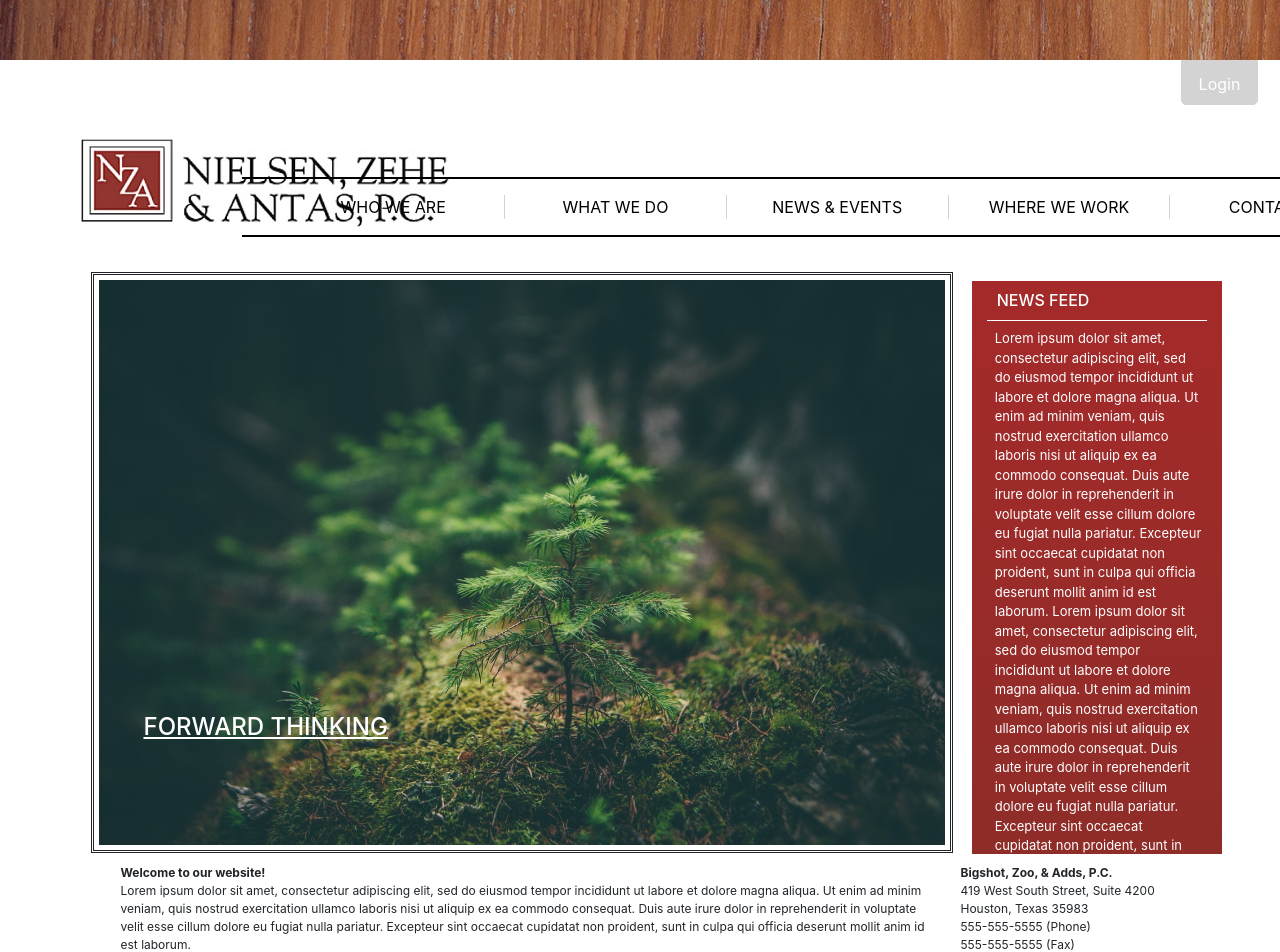
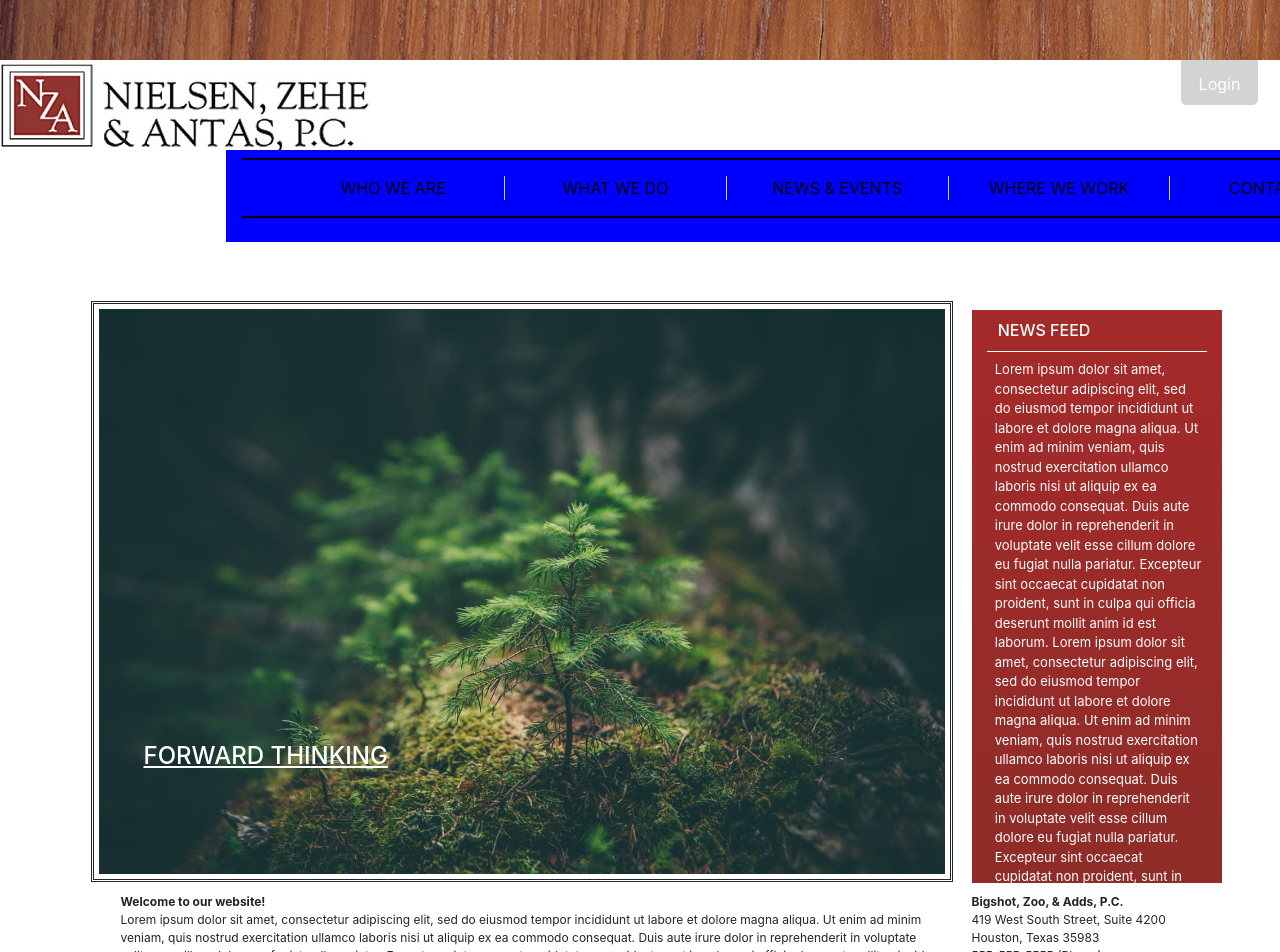
Before and after one commit to tparks18/nza-law-react, a React (Create React App) app: page / in a window 1280 px wide. Shown: the part 180-1132 px from the top of the page. Built offline with nearby package versions, Linux system fonts and the light colour scheme.

Commit message:
logo edit

```diff
--- a/src/App.css
+++ b/src/App.css
@@ -38,14 +38,14 @@ body {
 .logo-wrapper {
   width: 372px;
   height: 90px;
+  background-color:blue;
+  float: left;
+
 }
 
 .logo-wrapper img {
   position: relative;
   width: 100%;
-  margin-left: 80px;
-  margin-top: 75px;
-
 }
 
 .navbar {
@@ -54,6 +54,7 @@ body {
   margin-top: 19px;
   margin-left: 17%;
   margin-right: 27%;
+  background-color: blue;
 }
 
 .navbar ul {
@@ -371,6 +372,10 @@ hr {
   margin-left: 15px;
   margin-right: 15px;
   margin-top: 10px;
-  padding: 10px;
+  padding: 11px;
 }
 /* Josh's Section */
+
+.address-box {
+  margin-left:11px;
+}
--- a/src/App.js
+++ b/src/App.js
@@ -5,7 +5,6 @@ import Home from './views/Home';
 import WhatWeDo from './views/WhatWeDo';
 import WhereWeWork from './views/WhereWeWork';
 import { Route, Switch } from 'react-router-dom';
-// import Footer from '../src/components/Footer'
 
 export default class App extends Component {
   constructor() {
--- a/src/views/Contact/index..js
+++ b/src/views/Contact/index..js
@@ -1,7 +1,7 @@
 import React, { Component } from "react";
+import Page from "../../components/Page";
 // import './App.css';
 // import "bootstrap/dist/css/bootstrap.css";
-import logo from "./sharpened_nza_logo.jpg";
 import stackedNewspapers from "./unsplash-newspaper-stack.png";
 import telephoneBanner from "./telephone-banner-2.jpg";
 import map from "./unsplash-map.png";
@@ -10,14 +10,8 @@ import groupOfLawyers from "./group-of-lawyers.png";
 export default class Contact extends Component {
   render() {
     return (
-      <div>
-        <body>
+        <Page>
           <div class="main-contact-us-box">
-            <div class="login-box">
-              <p>Login</p>
-            </div>
-            <div class="logo-wrapper">
-              <img src={logo} alt="NZA Law Logo" />
 
               {/* <!-- Contact Us Container -->        */}
               <div class="grid-container">
@@ -104,10 +98,8 @@ export default class Contact extends Component {
                 </div>
               </div>
             </div>
-          </div>
           <hr />
-        </body>
-      </div>
+        </Page>
     );
   }
 }
--- a/src/views/Home/index.js
+++ b/src/views/Home/index.js
@@ -6,6 +6,8 @@ export default function Home() {
   return (
     <Page>
       <main>
+        <br />
+        <br />
         <div className="container top-portion">
           <div className="row">
             <div className="col-9 forest-border">
@@ -79,7 +81,7 @@ export default function Home() {
                 </div>
               </div>
               <div className="col-3">
-                <div>
+                <div className="address-box">
                   <p>
                     <b>Bigshot, Zoo, &amp; Adds, P.C.</b>
                     <br />
@@ -97,7 +99,6 @@ export default function Home() {
           </div>
         </div>
       </main>
-      </Page>
-
+    </Page>
   );
 }
--- a/src/views/WhatWeDo/index.js
+++ b/src/views/WhatWeDo/index.js
@@ -1,6 +1,6 @@
 import React, { Component } from "react";
+import Page from "../../components/Page";
 // import './App.css';
-// import "bootstrap/dist/css/bootstrap.css";
 import logo from "./sharpened_nza_logo.jpg";
 import leatherChairs from "./leather_chairs.jpeg";
 import subrogation from "./subrogation.jpeg";
@@ -11,31 +11,13 @@ import business from "./business.jpeg";
 export default class WhatWeDo extends Component {
   render() {
     return (
-      <div>
-        <body>
+        <Page>
           <div className="main-box">
-            <div className="login-box">
-              <p>Login</p>
-            </div>
-            <div className="logo-wrapper">
-              <img src={logo} alt="NZA Law Logo" />
-              <br />
-            </div>
-            <br />
-            <br />
-            <br />
-            <br />
-            <br />
-            <br />
-            <br />
             <main>
-              <br />
-
               <div className="container">
                 <div className="row">
                   <div className="col-3 gradient-style white-background">
                     <h6 className="white-underline">WHAT WE DO</h6>
-
                     <ul className="list-bullet-removed">
                       <li>
                         Subrogation
@@ -167,13 +149,8 @@ export default class WhatWeDo extends Component {
                 </div>
               </div>
             </main>
-
-            <hr />
-
-            {/* footer */}
-          </div>
-        </body>
-      </div>
+            </div>
+      </Page>
     );
   }
 }
--- a/src/views/WhereWeWork/index.js
+++ b/src/views/WhereWeWork/index.js
@@ -3,19 +3,13 @@ import React, { Component } from "react";
 // import "bootstrap/dist/css/bootstrap.css";
 import logo from "./sharpened_nza_logo.jpg";
 import lawOffice from "./Law_office.jpg";
+import Page from "../../components/Page";
 
 export default class WhereWeWork extends Component {
   render() {
     return (
-      <div>
-        <body>
+      <Page>
         <div className="main-box">
-            {/* <div className="login-box">
-              <p>Login</p>
-            </div>
-            <div className="logo-wrapper">
-              <img src={logo} alt="NZA Law Logo" />
-            </div> */}
           <br />
           <br />
           <br />
@@ -38,15 +32,15 @@ export default class WhereWeWork extends Component {
                   <div className="text">
                     <div ClassName="white-background">
                       <p>
-                          Lorem ipsum dolor sit amet, consectetur adipiscing
-                          elit, sed do eiusmod tempor incididunt ut labore et
-                          dolore magna aliqua. Ut enim ad minim veniam, quis
-                          nostrud exercitation ullamco laboris nisi ut aliquip
-                          ex ea commodo consequat. Duis aute irure dolor in
+                        Lorem ipsum dolor sit amet, consectetur adipiscing elit,
+                        sed do eiusmod tempor incididunt ut labore et dolore
+                        magna aliqua. Ut enim ad minim veniam, quis nostrud
+                        exercitation ullamco laboris nisi ut aliquip ex ea
+                        commodo consequat. Duis aute irure dolor in
                         reprehenderit in voluptate velit esse cillum dolore eu
-                          fugiat nulla pariatur. Excepteur sint occaecat
-                          cupidatat non proident, sunt in culpa qui officia
-                          deserunt mollit anim id est laborum.
+                        fugiat nulla pariatur. Excepteur sint occaecat cupidatat
+                        non proident, sunt in culpa qui officia deserunt mollit
+                        anim id est laborum.
                       </p>
 
                       <table class="table">
@@ -136,8 +130,7 @@ export default class WhereWeWork extends Component {
             <div class="row"></div>
           </main>
         </div>
-        </body>
-      </div>
+      </Page>
     );
   }
 }
```
Lines whose indentation alone changed are shown as unchanged.
